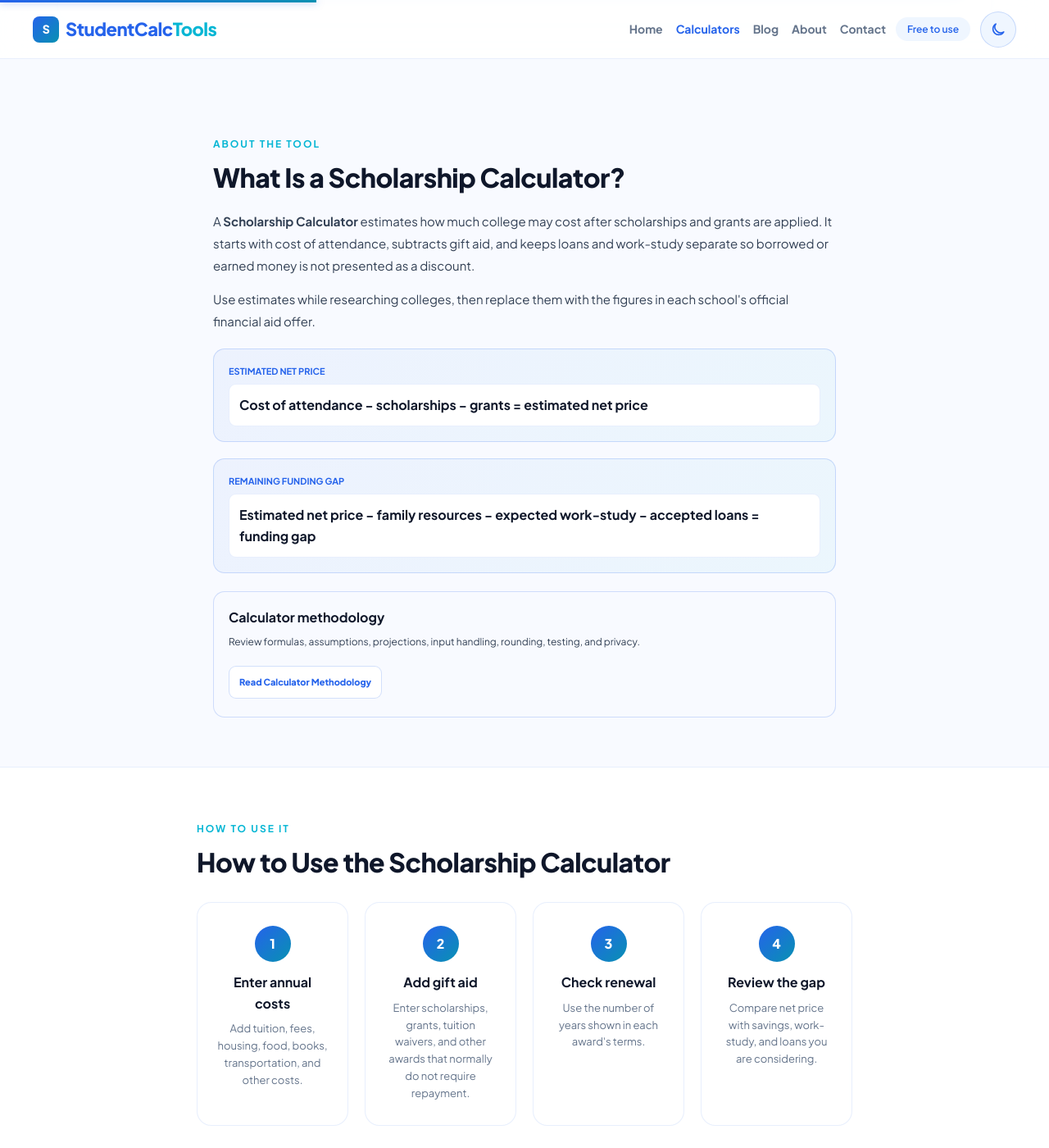
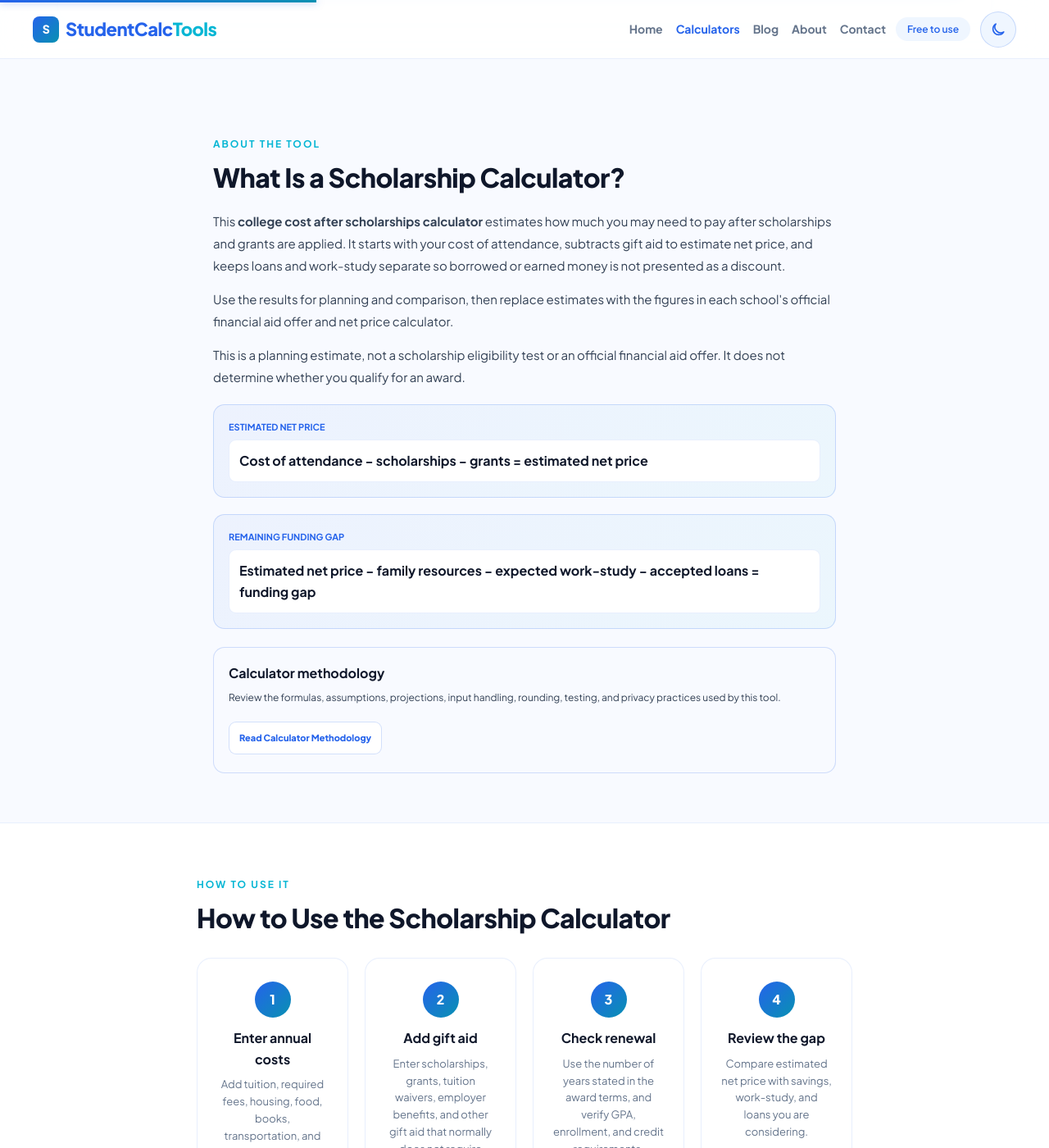
Before and after one commit to zaidmeo09-dhangal/studentcalctools, a Jekyll site: the page built from scholarship-calculator/index.html, in a window 1280 px wide and 1400 px high, scrolled down 2161 px. Shown: the whole window at 82% size. Built offline with Jekyll 4.4.1, drawn with Linux system fonts in a browser that asks for light colours; some of the changed text lies outside the part shown.

Commit message:
Update index.html

```diff
--- a/scholarship-calculator/index.html
+++ b/scholarship-calculator/index.html
@@ -14,23 +14,23 @@
     <link rel="canonical" href="https://studentcalctools.com/scholarship-calculator/">
     <meta name="viewport" content="width=device-width, initial-scale=1.0">
 
-    <title>Scholarship Calculator | Estimate College Cost After Aid</title>
+    <title>Scholarship Calculator for College Costs | Estimate Net Price</title>
 
     <meta
         name="description"
-        content="Use this free Scholarship Calculator to estimate college cost after scholarships and grants, compare aid, and calculate your remaining funding gap.">
+        content="Use this free scholarship calculator to estimate college net price after scholarships and grants. Compare aid, savings, work-study, loans, and your remaining funding gap.">
 
     <meta property="og:type" content="website">
     <meta property="og:site_name" content="StudentCalcTools">
     <meta property="og:url" content="https://studentcalctools.com/scholarship-calculator/">
-    <meta property="og:title" content="Scholarship Calculator | Estimate College Cost After Aid">
-    <meta property="og:description" content="Use this free Scholarship Calculator to estimate college cost after scholarships and grants, compare aid, and calculate your remaining funding gap.">
+    <meta property="og:title" content="Scholarship Calculator for College Costs | Estimate Net Price">
+    <meta property="og:description" content="Use this free scholarship calculator to estimate college net price after scholarships and grants. Compare aid, savings, work-study, loans, and your remaining funding gap.">
     <meta property="og:image" content="https://studentcalctools.com/assets/images/og-image.webp">
     <meta property="og:image:alt" content="StudentCalcTools Scholarship Calculator">
 
     <meta name="twitter:card" content="summary_large_image">
-    <meta name="twitter:title" content="Scholarship Calculator | Estimate College Cost After Aid">
-    <meta name="twitter:description" content="Use this free Scholarship Calculator to estimate college cost after scholarships and grants, compare aid, and calculate your remaining funding gap.">
+    <meta name="twitter:title" content="Scholarship Calculator for College Costs | Estimate Net Price">
+    <meta name="twitter:description" content="Use this free scholarship calculator to estimate college net price after scholarships and grants. Compare aid, savings, work-study, loans, and your remaining funding gap.">
     <meta name="twitter:image" content="https://studentcalctools.com/assets/images/og-image.webp">
     <meta name="twitter:image:alt" content="StudentCalcTools Scholarship Calculator">
 
@@ -1099,8 +1099,8 @@
       "@type": "WebPage",
       "@id": "https://studentcalctools.com/scholarship-calculator/#webpage",
       "url": "https://studentcalctools.com/scholarship-calculator/",
-      "name": "Scholarship Calculator | Estimate College Cost After Aid",
-      "description": "Use this free Scholarship Calculator to estimate college cost after scholarships and grants, compare aid, and calculate your remaining funding gap.",
+      "name": "Scholarship Calculator for College Costs | Estimate Net Price",
+      "description": "Use this free scholarship calculator to estimate college net price after scholarships and grants. Compare aid, savings, work-study, loans, and your remaining funding gap.",
       "isPartOf": {
         "@id": "https://studentcalctools.com/#website"
       },
@@ -1113,19 +1113,20 @@
       "mainEntity": {
         "@id": "https://studentcalctools.com/scholarship-calculator/#application"
       },
-      "dateModified": "2026-08-14",
+      "dateModified": "2026-08-22",
       "inLanguage": "en-US"
     },
     {
       "@type": "WebApplication",
       "@id": "https://studentcalctools.com/scholarship-calculator/#application",
-      "name": "Scholarship Calculator",
+      "name": "College Cost After Scholarships Calculator",
       "alternateName": [
-        "College Scholarship Calculator",
-        "College Cost After Aid Calculator"
+        "Scholarship Calculator",
+        "College Net Price Calculator",
+        "College Cost After Financial Aid Calculator"
       ],
       "url": "https://studentcalctools.com/scholarship-calculator/",
-      "description": "Use this free Scholarship Calculator to estimate college cost after scholarships and grants, compare aid, and calculate your remaining funding gap.",
+      "description": "Use this free scholarship calculator to estimate college net price after scholarships and grants. Compare aid, savings, work-study, loans, and your remaining funding gap.",
       "applicationCategory": "EducationalApplication",
       "operatingSystem": "Any",
       "browserRequirements": "Requires JavaScript",
@@ -1139,9 +1140,10 @@
         "Cost of attendance breakdown",
         "Scholarship and grant tracking",
         "Renewable award planning",
-        "Estimated net price",
+        "Estimated net price after gift aid",
         "Funding gap calculation",
-        "Multi-year projection"
+        "Multi-year projection",
+        "Separate treatment of loans and work-study"
       ]
     },
     {
@@ -1174,18 +1176,18 @@
       "mainEntity": [
         {
           "@type": "Question",
-          "name": "What does the Scholarship Calculator calculate?",
+          "name": "What does this college cost after scholarships calculator calculate?",
           "acceptedAnswer": {
             "@type": "Answer",
-            "text": "It estimates annual cost of attendance, scholarships and grants, net price, other planned resources, remaining funding gap, and a one-to-four-year projection."
+            "text": "It estimates annual cost of attendance, scholarships and grants, net price after gift aid, other planned resources, remaining funding gap, and a one-to-four-year projection. It does not predict scholarship eligibility or guarantee an award."
           }
         },
         {
           "@type": "Question",
-          "name": "What is estimated net price?",
+          "name": "What is college net price after scholarships and grants?",
           "acceptedAnswer": {
             "@type": "Answer",
-            "text": "Estimated net price is cost of attendance minus scholarships and grants. Loans and work-study are kept separate because loans must be repaid and work-study is earned through employment."
+            "text": "Estimated net price is the cost of attendance minus scholarships and grants. Loans and work-study are shown separately because loans must be repaid and work-study is earned through employment."
           }
         },
         {
@@ -1198,10 +1200,10 @@
         },
         {
           "@type": "Question",
-          "name": "Should I include student loans as scholarships?",
+          "name": "Are student loans included in net price?",
           "acceptedAnswer": {
             "@type": "Answer",
-            "text": "No. Add loans under Other Planned Resources so the calculator can show borrowing separately from gift aid."
+            "text": "No. Add loans under Other Planned Resources. The calculator shows borrowing separately from scholarships and grants because loans must be repaid."
           }
         },
         {
@@ -1233,7 +1235,7 @@
           "name": "Can I compare college aid offers with this tool?",
           "acceptedAnswer": {
             "@type": "Answer",
-            "text": "Yes. Run the same inputs for each school and compare net price, renewable gift aid, projected borrowing, and the remaining funding gap."
+            "text": "Yes. Enter the same cost categories for each school, then compare estimated net price, renewable gift aid, projected borrowing, and the remaining funding gap. For an official estimate, also use each school's own net price calculator."
           }
         },
         {
@@ -1278,22 +1280,22 @@
                 </nav>
 
                 <span class="hero-kicker">
-                    College cost after scholarships and grants
+                    College net price after scholarships and grants
                 </span>
 
                 <h1>
-                    Free
+                    College Cost After
                     <span class="gradient-text">
-                        Scholarship Calculator
+                        Scholarships Calculator
                     </span>
                 </h1>
 
                 <p>
-                    Use this Scholarship Calculator to estimate college cost after scholarships and grants, keep loans and work-study separate, and project your funding gap for one to four academic years.
+                    Estimate your college net price after scholarships and grants, then compare your remaining cost with family funds, work-study, and loans. Project your funding gap for one to four academic years.
                 </p>
 
                 <div class="hero-badges">
-                    <span class="hero-badge">Net price estimate</span>
+                    <span class="hero-badge">Net price after gift aid</span>
                     <span class="hero-badge">Renewable award planning</span>
                     <span class="hero-badge">Multi-year projection</span>
                     <span class="hero-badge">Browser-based calculation</span>
@@ -1308,11 +1310,11 @@
                 <div class="tool-heading">
                     <div>
                         <h2 class="calc-card-title" id="calculator-title">
-                            Calculate College Cost After Scholarships
+                            Calculate College Cost After Scholarships and Grants
                         </h2>
 
                         <p class="calc-card-subtitle">
-                            Enter annual college costs, scholarships and grants, renewal periods, and other resources. The calculator separates gift aid from money that must be earned or repaid.
+                            Enter annual costs, scholarships and grants, renewal periods, and other resources. The calculator estimates net price and separates gift aid from money that must be earned or repaid.
                         </p>
                     </div>
 
@@ -1721,7 +1723,7 @@
                     <div class="result-summary">
 
                         <h3>
-                            Your Scholarship Calculator Results
+                            Your College Cost After Aid Results
                         </h3>
 
                         <p id="resultDescription">
@@ -1844,12 +1846,16 @@
             </h2>
 
             <p>
-                A <strong>Scholarship Calculator</strong> estimates how much college may cost after scholarships and grants are applied. It starts with cost of attendance, subtracts gift aid, and keeps loans and work-study separate so borrowed or earned money is not presented as a discount.
+                This <strong>college cost after scholarships calculator</strong> estimates how much you may need to pay after scholarships and grants are applied. It starts with your cost of attendance, subtracts gift aid to estimate net price, and keeps loans and work-study separate so borrowed or earned money is not presented as a discount.
             </p>
 
             <p>
-                Use estimates while researching colleges, then replace them with the figures in each school's official financial aid offer.
-            </p>
+                Use the results for planning and comparison, then replace estimates with the figures in each school's official financial aid offer and net price calculator.
+                </p>
+
+                <p>
+                    This is a planning estimate, not a scholarship eligibility test or an official financial aid offer. It does not determine whether you qualify for an award.
+                </p>
 
             <div class="formula-box">
                 <strong>Estimated net price</strong>
@@ -1865,7 +1871,7 @@
                 <h3>Calculator methodology</h3>
 
                 <p>
-                    Review formulas, assumptions, projections, input handling, rounding, testing, and privacy.
+                    Review the formulas, assumptions, projections, input handling, rounding, testing, and privacy practices used by this tool.
                 </p>
 
                 <a href="/calculator-methodology/">
@@ -1891,25 +1897,25 @@
                     <div class="step-card">
                         <div class="step-num">1</div>
                         <h3>Enter annual costs</h3>
-                        <p>Add tuition, fees, housing, food, books, transportation, and other costs.</p>
+                        <p>Add tuition, required fees, housing, food, books, transportation, and other attendance-related costs.</p>
                     </div>
 
                     <div class="step-card">
                         <div class="step-num">2</div>
                         <h3>Add gift aid</h3>
-                        <p>Enter scholarships, grants, tuition waivers, and other awards that normally do not require repayment.</p>
+                        <p>Enter scholarships, grants, tuition waivers, employer benefits, and other gift aid that normally does not require repayment.</p>
                     </div>
 
                     <div class="step-card">
                         <div class="step-num">3</div>
                         <h3>Check renewal</h3>
-                        <p>Use the number of years shown in each award's terms.</p>
+                        <p>Use the number of years stated in the award terms, and verify GPA, enrollment, and credit requirements.</p>
                     </div>
 
                     <div class="step-card">
                         <div class="step-num">4</div>
                         <h3>Review the gap</h3>
-                        <p>Compare net price with savings, work-study, and loans you are considering.</p>
+                        <p>Compare estimated net price with savings, work-study, and loans you are considering.</p>
                     </div>
 
                 </div>
@@ -1927,7 +1933,7 @@
             </h2>
 
             <p>
-                Cost of attendance is broader than tuition. Use the same academic period for every input and include direct school charges plus realistic indirect expenses.
+                College cost is broader than tuition. Use the same academic period for every input and include direct school charges plus realistic indirect expenses so your estimated net price is meaningful.
             </p>
 
             <div class="content-grid">
@@ -2024,7 +2030,7 @@
             </h2>
 
             <p>
-                A large first-year award can make a college look affordable even when part of the package does not continue. Check the maximum renewal period, annual amount, enrollment requirements, GPA rules, and credit-completion conditions.
+                A large first-year award can make a college look affordable even when part of the package does not continue. Check the maximum renewal period, annual amount, enrollment requirements, GPA rules, credit-completion conditions, and whether the award applies to all four years.
             </p>
 
             <ul class="section-list">
@@ -2048,7 +2054,7 @@
                 </h2>
 
                 <p>
-                    A larger scholarship does not automatically mean a lower college cost. Compare schools using the same cost categories and planning assumptions.
+                    A larger scholarship does not automatically mean a lower college cost. Compare schools using the same cost categories and planning assumptions, then focus on net price and projected borrowing.
                 </p>
 
                 <ul class="section-list">
@@ -2077,7 +2083,7 @@
             </p>
 
             <p>
-                This Scholarship Calculator does not estimate taxes. Review current IRS guidance and obtain professional advice when needed.
+                This calculator does not estimate taxes, determine scholarship eligibility, or guarantee an aid award. Review current IRS guidance and your official financial aid documents when needed.
             </p>
 
             <div class="methodology-box">
@@ -2167,31 +2173,31 @@
                 </span>
 
                 <h2 class="section-title">
-                    Scholarship Calculator FAQs
+                    College Cost After Scholarships Calculator FAQs
                 </h2>
 
                 <div class="faq-item">
                     <button class="faq-question" type="button" aria-expanded="false">
-                        <span>What does the Scholarship Calculator calculate?</span>
+                        <span>What does this college cost after scholarships calculator calculate?</span>
                         <span class="faq-toggle" aria-hidden="true">+</span>
                     </button>
 
                     <div class="faq-answer">
                         <div class="faq-answer-inner">
-                            It estimates annual cost of attendance, scholarships and grants, net price, other planned resources, remaining funding gap, and a one-to-four-year projection.
+                            It estimates annual cost of attendance, scholarships and grants, net price after gift aid, other planned resources, remaining funding gap, and a one-to-four-year projection. It does not predict scholarship eligibility or guarantee an award.
                         </div>
                     </div>
                 </div>
 
                 <div class="faq-item">
                     <button class="faq-question" type="button" aria-expanded="false">
-                        <span>What is estimated net price?</span>
+                        <span>What is college net price after scholarships and grants?</span>
                         <span class="faq-toggle" aria-hidden="true">+</span>
                     </button>
 
                     <div class="faq-answer">
                         <div class="faq-answer-inner">
-                            Estimated net price is cost of attendance minus scholarships and grants. Loans and work-study are kept separate because loans must be repaid and work-study is earned through employment.
+                            Estimated net price is the cost of attendance minus scholarships and grants. Loans and work-study are shown separately because loans must be repaid and work-study is earned through employment.
                         </div>
                     </div>
                 </div>
@@ -2211,13 +2217,13 @@
 
                 <div class="faq-item">
                     <button class="faq-question" type="button" aria-expanded="false">
-                        <span>Should I include student loans as scholarships?</span>
+                        <span>Are student loans included in net price?</span>
                         <span class="faq-toggle" aria-hidden="true">+</span>
                     </button>
 
                     <div class="faq-answer">
                         <div class="faq-answer-inner">
-                            No. Add loans under Other Planned Resources so the calculator can show borrowing separately from gift aid.
+                            No. Add loans under Other Planned Resources. The calculator shows borrowing separately from scholarships and grants because loans must be repaid.
                         </div>
                     </div>
                 </div>
@@ -2269,7 +2275,7 @@
 
                     <div class="faq-answer">
                         <div class="faq-answer-inner">
-                            Yes. Run the same inputs for each school and compare net price, renewable gift aid, projected borrowing, and the remaining funding gap.
+                            Yes. Enter the same cost categories for each school, then compare estimated net price, renewable gift aid, projected borrowing, and the remaining funding gap. For an official estimate, also use each school's own net price calculator.
                         </div>
                     </div>
                 </div>
@@ -2307,11 +2313,11 @@
             <div class="cta-wrap">
 
                 <h2>
-                    Compare the Full Cost, Not Just the Scholarship
+                    Compare Net Price, Not Just the Scholarship
                 </h2>
 
                 <p>
-                    Use the result to identify estimated net price, expected borrowing, and the remaining funding gap before accepting an aid offer.
+                    Use the results to compare estimated net price, expected borrowing, and the remaining funding gap before making an enrollment or aid decision.
                 </p>
 
                 <a href="/calculators/" class="btn-cta">
```
